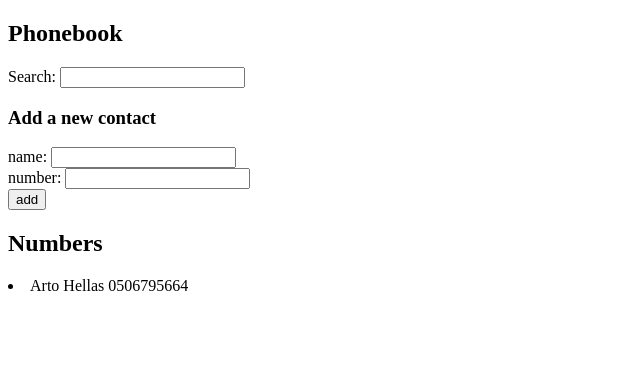
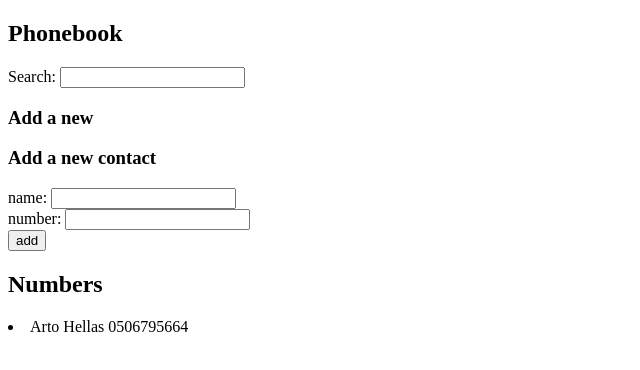
Before and after one commit to justice1k/fullstackopen, a React (Vite) app in the folder part2/phonebook/: page / in a window 1280 px wide. Shown: the top 370 px of the page, without its empty margins (0-640 px from the left). Built offline with nearby package versions, Linux system fonts and the light colour scheme.

Commit message:
part2 B touches

```diff
--- a/part2/phonebook/src/App.jsx
+++ b/part2/phonebook/src/App.jsx
@@ -49,6 +49,7 @@ const App = () => {
     <div>
       <h2>Phonebook</h2>
         <Search query={query} setQuery={setQuery} />
+        <h3>Add a new</h3>
       <PersonForm
         addContact={addContact}
         newName={newName}
```
